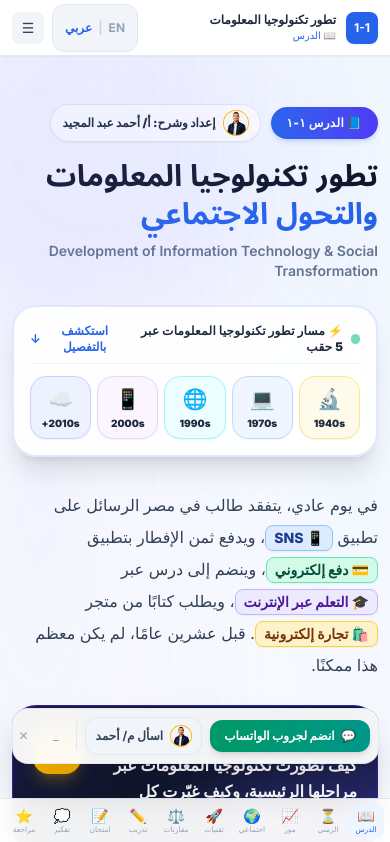
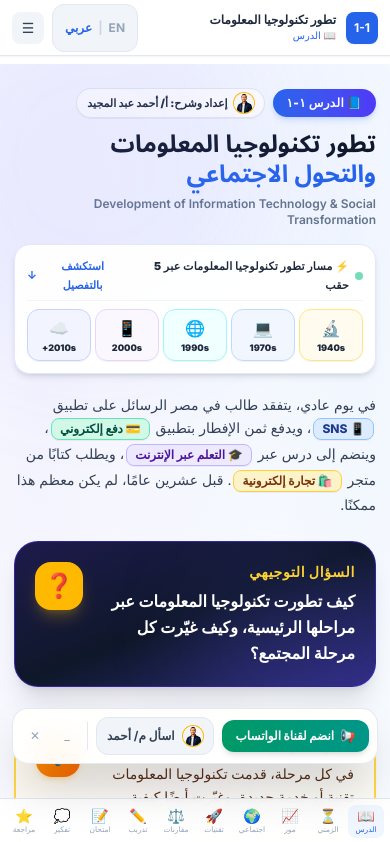
Before and after one commit to AHMEDABDELMAGED22/Programming-and-AI-explain-for-2nd-sec, a Next.js app: page / in a window 390 px wide. Shown: the top 842 px of the page. Built offline with nearby package versions, Linux system fonts and the light colour scheme.

Commit message:
fix: resolve mobile overlap bug, refine mobile density, and update WhatsApp CTA to channel

```diff
--- a/src/app/page.tsx
+++ b/src/app/page.tsx
@@ -105,7 +105,7 @@ export default function LessonPage() {
       <Navigation />
 
       {/* Main content */}
-      <main className={`flex-1 transition-all duration-300 ${isClassroomMode ? '' : isAr ? 'mr-0 md:mr-20' : 'ml-0 md:ml-20'} pt-14 pb-20 md:pt-0 md:pb-0`}>
+      <main className={`flex-1 transition-all duration-300 ${isClassroomMode ? '' : isAr ? 'mr-0 md:mr-20' : 'ml-0 md:ml-20'} pt-16 pb-40 md:pt-0 md:pb-12`}>
         <LessonIntro />
 
         <div className="h-px bg-gradient-to-r from-transparent via-slate-200 to-transparent" />
--- a/src/components/layout/CommunityBar.tsx
+++ b/src/components/layout/CommunityBar.tsx
@@ -32,8 +32,8 @@ export default function CommunityBar() {
             className="px-4 py-2.5 rounded-full bg-emerald-600 hover:bg-emerald-700 text-white shadow-2xl flex items-center gap-2 text-xs sm:text-sm font-bold border-2 border-white/40 transition-all cursor-pointer touch-target"
             aria-label="Open student community bar"
           >
-            <span>💬</span>
-            <span>{isAr ? 'جروب الواتساب والأسئلة' : 'WhatsApp Group & Help'}</span>
+            <span>📢</span>
+            <span>{isAr ? 'قناة الواتساب والأسئلة' : 'WhatsApp Channel & Help'}</span>
           </motion.button>
         ) : (
           <motion.div
@@ -43,15 +43,15 @@ export default function CommunityBar() {
             exit={{ y: 20, opacity: 0 }}
             className="bg-white/95 backdrop-blur-md border border-slate-200/90 shadow-2xl rounded-2xl p-2 sm:p-2.5 flex items-center gap-2 max-w-[94vw] sm:max-w-md"
           >
-            {/* WhatsApp Student Group CTA (Primary) */}
+            {/* WhatsApp Channel CTA (Primary) */}
             <a
-              href="https://chat.whatsapp.com/GNl1KY1JxJ8G8lhsk3X1V1"
+              href="https://whatsapp.com/channel/0029Vb8yW4J5vKA7zKoNDK0H"
               target="_blank"
               rel="noopener noreferrer"
               className="px-3.5 sm:px-4 py-2 sm:py-2.5 rounded-xl bg-gradient-to-r from-emerald-600 to-teal-600 hover:from-emerald-700 active:scale-95 text-white font-black text-xs sm:text-sm shadow-md flex items-center gap-1.5 transition-all cursor-pointer flex-shrink-0 whitespace-nowrap"
             >
-              <span>💬</span>
-              <span>{isAr ? 'انضم لجروب الواتساب' : 'Join WhatsApp Group'}</span>
+              <span>📢</span>
+              <span>{isAr ? 'انضم لقناة الواتساب' : 'Join WhatsApp Channel'}</span>
             </a>
 
             {/* "Ask Eng. Ahmed Abdelmaged" Direct WhatsApp CTA with Real Photo (Secondary) */}
--- a/src/components/sections/LessonIntro.tsx
+++ b/src/components/sections/LessonIntro.tsx
@@ -45,7 +45,7 @@ export default function LessonIntro() {
   ];
 
   return (
-    <section id="section-intro" className="min-h-screen flex flex-col justify-center px-3 sm:px-6 py-12 md:py-20 max-w-5xl mx-auto relative overflow-hidden bg-mesh-hero" dir={dir}>
+    <section id="section-intro" className="min-h-0 md:min-h-screen flex flex-col justify-start md:justify-center px-3.5 sm:px-6 pt-6 pb-12 md:py-20 max-w-5xl mx-auto relative overflow-hidden bg-mesh-hero" dir={dir}>
       {/* Decorative ambient background blur */}
       <div className="absolute -top-24 -left-24 w-96 h-96 rounded-full bg-indigo-400/10 blur-3xl pointer-events-none" />
       <div className="absolute top-1/2 -right-24 w-96 h-96 rounded-full bg-blue-400/10 blur-3xl pointer-events-none" />
@@ -55,18 +55,18 @@ export default function LessonIntro() {
         initial={{ opacity: 0, y: -20 }}
         animate={{ opacity: 1, y: 0 }}
         transition={{ duration: 0.5 }}
-        className="flex flex-wrap items-center gap-2.5 mb-4"
+        className="flex flex-wrap items-center gap-2 mb-3 sm:mb-4"
       >
         <button
           onClick={handleBadgeClick}
-          className="inline-flex items-center gap-2 px-4 py-2 rounded-full bg-gradient-to-r from-primary-600 to-indigo-600 text-white text-xs sm:text-sm font-black tracking-wide shadow-md shadow-primary-500/20 cursor-pointer select-none active:scale-95 transition-transform"
+          className="inline-flex items-center gap-2 px-3.5 sm:px-4 py-1.5 sm:py-2 rounded-full bg-gradient-to-r from-primary-600 to-indigo-600 text-white text-xs sm:text-sm font-black tracking-wide shadow-md shadow-primary-500/20 cursor-pointer select-none active:scale-95 transition-transform"
           title={isAr ? 'الدرس ١-١' : 'Lesson 1-1'}
         >
           <span>{t('lessonBadge', '📘 الدرس ١-١')}</span>
         </button>
 
-        <div className="inline-flex items-center gap-2 px-3 py-1.5 rounded-full bg-white/95 border border-slate-200/90 shadow-xs">
-          <div className="relative w-6 h-6 rounded-full overflow-hidden ring-1 ring-amber-400">
+        <div className="inline-flex items-center gap-1.5 sm:gap-2 px-2.5 sm:px-3 py-1 sm:py-1.5 rounded-full bg-white/95 border border-slate-200/90 shadow-2xs">
+          <div className="relative w-5 h-5 sm:w-6 sm:h-6 rounded-full overflow-hidden ring-1 ring-amber-400">
             <Image
               src="/assets/lesson1/avatar.webp"
               alt="أ/ أحمد عبد المجيد"
@@ -75,7 +75,7 @@ export default function LessonIntro() {
               sizes="24px"
             />
           </div>
-          <span className="text-xs font-black text-slate-800">
+          <span className="text-[11px] sm:text-xs font-black text-slate-800">
             {isAr ? 'إعداد وشرح: أ/ أحمد عبد المجيد' : 'Taught by: Eng. Ahmed Abdelmaged'}
           </span>
         </div>
@@ -86,7 +86,7 @@ export default function LessonIntro() {
         initial={{ opacity: 0, y: 20 }}
         animate={{ opacity: 1, y: 0 }}
         transition={{ duration: 0.6, delay: 0.1 }}
-        className={`text-3xl sm:text-5xl md:text-6xl font-bold text-slate-900 leading-tight mb-2 sm:mb-3 ${isAr ? 'text-right' : ''}`}
+        className={`text-2xl sm:text-4xl md:text-6xl font-bold text-slate-900 leading-tight mb-1.5 sm:mb-3 ${isAr ? 'text-right' : ''}`}
         style={{ fontFamily: isAr ? 'var(--font-noto-arabic), sans-serif' : 'var(--font-heading)' }}
       >
         {t('lessonTitle1', 'تطور تكنولوجيا المعلومات')}
@@ -99,52 +99,52 @@ export default function LessonIntro() {
         initial={{ opacity: 0 }}
         animate={{ opacity: 1 }}
         transition={{ delay: 0.3 }}
-        className={`text-sm sm:text-base text-slate-500 font-semibold mb-6 ${isAr ? 'text-right font-sans' : 'arabic-text'}`}
+        className={`text-xs sm:text-base text-slate-500 font-semibold mb-4 sm:mb-6 ${isAr ? 'text-right font-sans' : 'arabic-text'}`}
       >
         {isAr ? 'Development of Information Technology & Social Transformation' : 'تطور تكنولوجيا المعلومات والتحول الاجتماعي'}
       </motion.p>
 
-      {/* Mini Visual Progression Timeline (Problem 1 - Visual "Wow" moment on first screen) */}
+      {/* Mini Visual Progression Timeline (Compact on mobile) */}
       <motion.div
         initial={{ opacity: 0, y: 15 }}
         animate={{ opacity: 1, y: 0 }}
         transition={{ delay: 0.4, duration: 0.5 }}
-        className="max-w-4xl mb-8 p-4 sm:p-5 rounded-3xl bg-white/90 backdrop-blur-md border-2 border-indigo-100 shadow-xl relative overflow-hidden"
+        className="max-w-4xl mb-5 sm:mb-8 p-3 sm:p-5 rounded-2xl sm:rounded-3xl bg-white/95 backdrop-blur-md border border-indigo-100 shadow-md sm:shadow-xl relative overflow-hidden"
       >
-        <div className="flex items-center justify-between gap-2 mb-3 pb-2 border-b border-slate-100">
-          <div className="flex items-center gap-2">
-            <span className="w-2.5 h-2.5 rounded-full bg-emerald-500 animate-pulse" />
-            <span className="text-xs sm:text-sm font-black text-slate-800 tracking-wide">
+        <div className="flex items-center justify-between gap-2 mb-2 sm:mb-3 pb-1.5 sm:pb-2 border-b border-slate-100">
+          <div className="flex items-center gap-1.5 sm:gap-2">
+            <span className="w-2 h-2 sm:w-2.5 sm:h-2.5 rounded-full bg-emerald-500 animate-pulse" />
+            <span className="text-[11px] sm:text-sm font-black text-slate-800 tracking-wide">
               {isAr ? '⚡ مسار تطور تكنولوجيا المعلومات عبر 5 حقب' : '⚡ 5 Eras of IT Evolution'}
             </span>
           </div>
           <button
             onClick={() => document.getElementById('section-timeline')?.scrollIntoView({ behavior: 'smooth' })}
-            className="text-xs font-bold text-primary-600 hover:text-primary-700 cursor-pointer flex items-center gap-1"
+            className="text-[11px] sm:text-xs font-bold text-primary-600 hover:text-primary-700 cursor-pointer flex items-center gap-1"
           >
             <span>{isAr ? 'استكشف بالتفصيل' : 'Explore Timeline'}</span>
             <span>↓</span>
           </button>
         </div>
 
-        {/* 5 Milestone Cards with connector */}
-        <div className="grid grid-cols-5 gap-1.5 sm:gap-3 relative">
+        {/* 5 Milestone Cards with compact mobile sizing */}
+        <div className="grid grid-cols-5 gap-1 sm:gap-3 relative">
           {[
-            { year: '1940s', titleAr: 'الحواسيب الأولى', titleEn: 'Birth of PC', icon: '🔬', color: 'from-amber-500 to-orange-500', bg: 'bg-amber-50 border-amber-200' },
-            { year: '1970s', titleAr: 'الحاسوب الشخصي', titleEn: 'Personal PC', icon: '💻', color: 'from-blue-500 to-indigo-500', bg: 'bg-blue-50 border-blue-200' },
-            { year: '1990s', titleAr: 'الإنترنت والويب', titleEn: 'Internet & Web', icon: '🌐', color: 'from-cyan-500 to-teal-500', bg: 'bg-cyan-50 border-cyan-200' },
-            { year: '2000s', titleAr: 'الهواتف الذكية', titleEn: 'Smartphones', icon: '📱', color: 'from-purple-500 to-pink-500', bg: 'bg-purple-50 border-purple-200' },
-            { year: '2010s+', titleAr: 'السحابية والذكاء', titleEn: 'Cloud & AI', icon: '☁️', color: 'from-indigo-600 to-violet-600', bg: 'bg-indigo-50 border-indigo-200' },
-          ].map((era, i) => (
+            { year: '1940s', titleAr: 'الحواسيب الأولى', titleEn: 'Birth of PC', icon: '🔬', bg: 'bg-amber-50/80 border-amber-200' },
+            { year: '1970s', titleAr: 'الحاسوب الشخصي', titleEn: 'Personal PC', icon: '💻', bg: 'bg-blue-50/80 border-blue-200' },
+            { year: '1990s', titleAr: 'الإنترنت والويب', titleEn: 'Internet & Web', icon: '🌐', bg: 'bg-cyan-50/80 border-cyan-200' },
+            { year: '2000s', titleAr: 'الهواتف الذكية', titleEn: 'Smartphones', icon: '📱', bg: 'bg-purple-50/80 border-purple-200' },
+            { year: '2010s+', titleAr: 'السحابية والذكاء', titleEn: 'Cloud & AI', icon: '☁️', bg: 'bg-indigo-50/80 border-indigo-200' },
+          ].map((era) => (
             <motion.button
               key={era.year}
-              whileHover={{ scale: 1.05, y: -2 }}
+              whileHover={{ scale: 1.04, y: -2 }}
               whileTap={{ scale: 0.95 }}
               onClick={() => document.getElementById('section-timeline')?.scrollIntoView({ behavior: 'smooth' })}
-              className={`p-2 sm:p-3 rounded-2xl border ${era.bg} flex flex-col items-center justify-center text-center cursor-pointer transition-all shadow-xs`}
+              className={`p-1.5 sm:p-3 rounded-xl sm:rounded-2xl border ${era.bg} flex flex-col items-center justify-center text-center cursor-pointer transition-all shadow-2xs`}
             >
-              <span className="text-xl sm:text-2xl mb-1">{era.icon}</span>
-              <span className="text-[10px] sm:text-xs font-black text-slate-800 leading-tight">
+              <span className="text-base sm:text-2xl mb-0.5 sm:mb-1">{era.icon}</span>
+              <span className="text-[9px] sm:text-xs font-black text-slate-800 leading-tight">
                 {era.year}
               </span>
               <span className="text-[9px] sm:text-[11px] font-bold text-slate-600 truncate max-w-full hidden sm:block mt-0.5">
@@ -155,30 +155,30 @@ export default function LessonIntro() {
         </div>
       </motion.div>
 
-      {/* Opening narrative paragraph with high-contrast badge keywords (Problem 4) */}
+      {/* Opening narrative paragraph with cleanly wrapped badge tags */}
       <motion.div
         initial={{ opacity: 0, y: 15 }}
         animate={{ opacity: 1, y: 0 }}
         transition={{ delay: 0.5, duration: 0.5 }}
         className="max-w-3xl mb-6 sm:mb-8"
       >
-        <p className={`text-base sm:text-lg text-slate-700 leading-loose sm:leading-loose ${isAr ? 'text-right' : ''}`}>
+        <p className={`text-sm sm:text-lg text-slate-700 leading-relaxed sm:leading-loose ${isAr ? 'text-right' : ''}`}>
           {isAr ? (
             <>
               في يوم عادي، يتفقد طالب في مصر الرسائل على تطبيق{' '}
-              <span className="inline-flex items-center px-2 py-0.5 rounded-lg bg-blue-100/90 text-blue-900 font-extrabold text-sm border border-blue-300 shadow-xs">
+              <span className="inline-flex items-center px-2 py-0.5 mx-0.5 my-0.5 rounded-lg bg-blue-100/90 text-blue-900 font-extrabold text-xs sm:text-sm border border-blue-300 shadow-2xs whitespace-nowrap">
                 📱 SNS
               </span>
               ، ويدفع ثمن الإفطار بتطبيق{' '}
-              <span className="inline-flex items-center px-2 py-0.5 rounded-lg bg-emerald-100/90 text-emerald-900 font-extrabold text-sm border border-emerald-300 shadow-xs">
+              <span className="inline-flex items-center px-2 py-0.5 mx-0.5 my-0.5 rounded-lg bg-emerald-100/90 text-emerald-900 font-extrabold text-xs sm:text-sm border border-emerald-300 shadow-2xs whitespace-nowrap">
                 💳 دفع إلكتروني
               </span>
               ، وينضم إلى درس عبر{' '}
-              <span className="inline-flex items-center px-2 py-0.5 rounded-lg bg-violet-100/90 text-violet-900 font-extrabold text-sm border border-violet-300 shadow-xs">
+              <span className="inline-flex items-center px-2 py-0.5 mx-0.5 my-0.5 rounded-lg bg-violet-100/90 text-violet-900 font-extrabold text-xs sm:text-sm border border-violet-300 shadow-2xs whitespace-nowrap">
                 🎓 التعلم عبر الإنترنت
               </span>
               ، ويطلب كتابًا من متجر{' '}
-              <span className="inline-flex items-center px-2 py-0.5 rounded-lg bg-amber-100/90 text-amber-900 font-extrabold text-sm border border-amber-300 shadow-xs">
+              <span className="inline-flex items-center px-2 py-0.5 mx-0.5 my-0.5 rounded-lg bg-amber-100/90 text-amber-900 font-extrabold text-xs sm:text-sm border border-amber-300 shadow-2xs whitespace-nowrap">
                 🛍️ تجارة إلكترونية
               </span>
               . قبل عشرين عامًا، لم يكن معظم هذا ممكنًا.
@@ -186,19 +186,19 @@ export default function LessonIntro() {
           ) : (
             <>
               On an ordinary day, a student in Egypt checks messages on an{' '}
-              <span className="inline-flex items-center px-2 py-0.5 rounded-lg bg-blue-100 text-blue-900 font-extrabold text-sm border border-blue-300">
+              <span className="inline-flex items-center px-2 py-0.5 mx-0.5 my-0.5 rounded-lg bg-blue-100 text-blue-900 font-extrabold text-xs sm:text-sm border border-blue-300 whitespace-nowrap">
                 📱 SNS app
               </span>
               , pays for breakfast with a{' '}
-              <span className="inline-flex items-center px-2 py-0.5 rounded-lg bg-emerald-100 text-emerald-900 font-extrabold text-sm border border-emerald-300">
+              <span className="inline-flex items-center px-2 py-0.5 mx-0.5 my-0.5 rounded-lg bg-emerald-100 text-emerald-900 font-extrabold text-xs sm:text-sm border border-emerald-300 whitespace-nowrap">
                 💳 cashless app
               </span>
               , joins a lesson through{' '}
-              <span className="inline-flex items-center px-2 py-0.5 rounded-lg bg-violet-100 text-violet-900 font-extrabold text-sm border border-violet-300">
+              <span className="inline-flex items-center px-2 py-0.5 mx-0.5 my-0.5 rounded-lg bg-violet-100 text-violet-900 font-extrabold text-xs sm:text-sm border border-violet-300 whitespace-nowrap">
                 🎓 online learning
               </span>
               , and orders a book from an{' '}
-              <span className="inline-flex items-center px-2 py-0.5 rounded-lg bg-amber-100 text-amber-900 font-extrabold text-sm border border-amber-300">
+              <span className="inline-flex items-center px-2 py-0.5 mx-0.5 my-0.5 rounded-lg bg-amber-100 text-amber-900 font-extrabold text-xs sm:text-sm border border-amber-300 whitespace-nowrap">
                 🛍️ e-commerce shop
               </span>
               . Twenty years ago, most of this was not possible.
```
